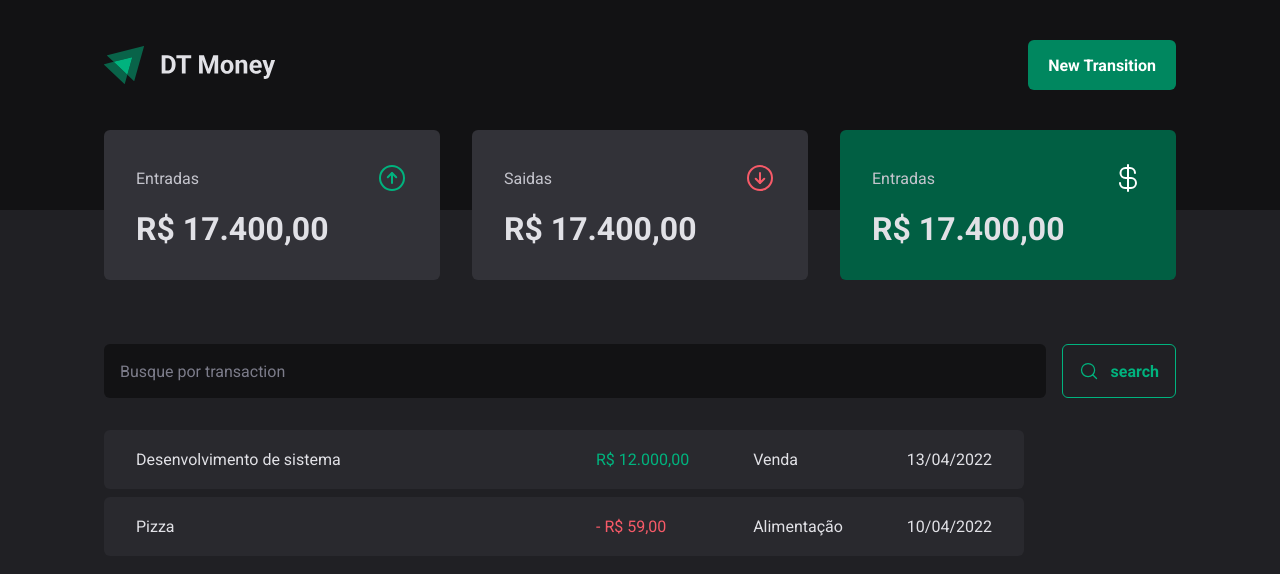
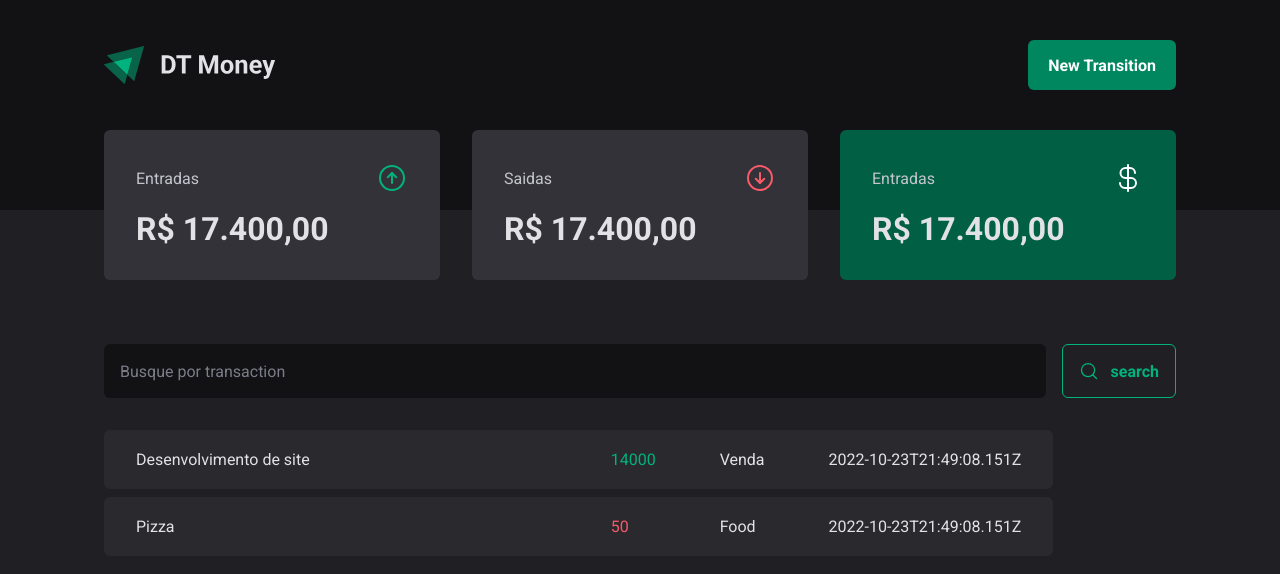
Before and after one commit to Vinicius-Holtman/dt-money-ignite, a React (Vite) app: page / in a window 1280 px wide. Shown: the top 574 px of the page. Built offline with nearby package versions, Linux system fonts and the light colour scheme; data requests are answered from the project's data file.

Commit message:
Create fetch api transactions

```diff
--- a/src/pages/Transactions/index.tsx
+++ b/src/pages/Transactions/index.tsx
@@ -1,9 +1,34 @@
+import { useEffect, useState } from "react";
 import { Header } from "../../components/Header";
 import { Summary } from "../../components/Summary";
 import { SearchForm } from "./components/SearchForm";
 import { PriceHighlight, TransactionsContainer, TransactionsTable } from "./styles";
 
+interface Transaction {
+  id: number;
+  description: string;
+  type: 'income' | 'outcome';
+  price: number;
+  category: string;
+  createdAt: string;
+}
+
 export function Transactions() {
+
+  const [transactions, setTransactions] = useState<Transaction[]>([])
+
+  async function loadTransactions() {
+    const response = await fetch('http://localhost:3333/transactions')
+    const data = await response.json()
+
+    setTransactions(data)
+  }
+
+  useEffect(() => {
+    loadTransactions()
+  }, [])
+
+
   return (
     <div>
       <Header />
@@ -13,27 +38,20 @@
         <SearchForm />
         <TransactionsTable>
           <tbody>
-            <tr>
-              <td width="50%">Desenvolvimento de sistema</td>
-              <td>
-                <PriceHighlight variant="income">
-                  R$ 12.000,00
-                </PriceHighlight>
-              </td>
-              <td>Venda</td>
-              <td>13/04/2022</td>
-            </tr>
-
-            <tr>
-              <td width="50%">Pizza</td>
-              <td>
-                <PriceHighlight variant="outcome">
-                  - R$ 59,00
-                </PriceHighlight>
-              </td>
-              <td>Alimentação</td>
-              <td>10/04/2022</td>
-            </tr>
+          {transactions.map((transaction) => {
+            return (
+              <tr key={transaction.id}>
+                <td width="50%">{transaction.description}</td>
+                <td>
+                  <PriceHighlight variant={transaction.type}>
+                    {transaction.price}
+                  </PriceHighlight>
+                </td>
+                <td>{transaction.category}</td>
+                <td>{transaction.createdAt}</td>
+              </tr>
+            )
+          })}
           </tbody>
         </TransactionsTable>
       </TransactionsContainer>
```
